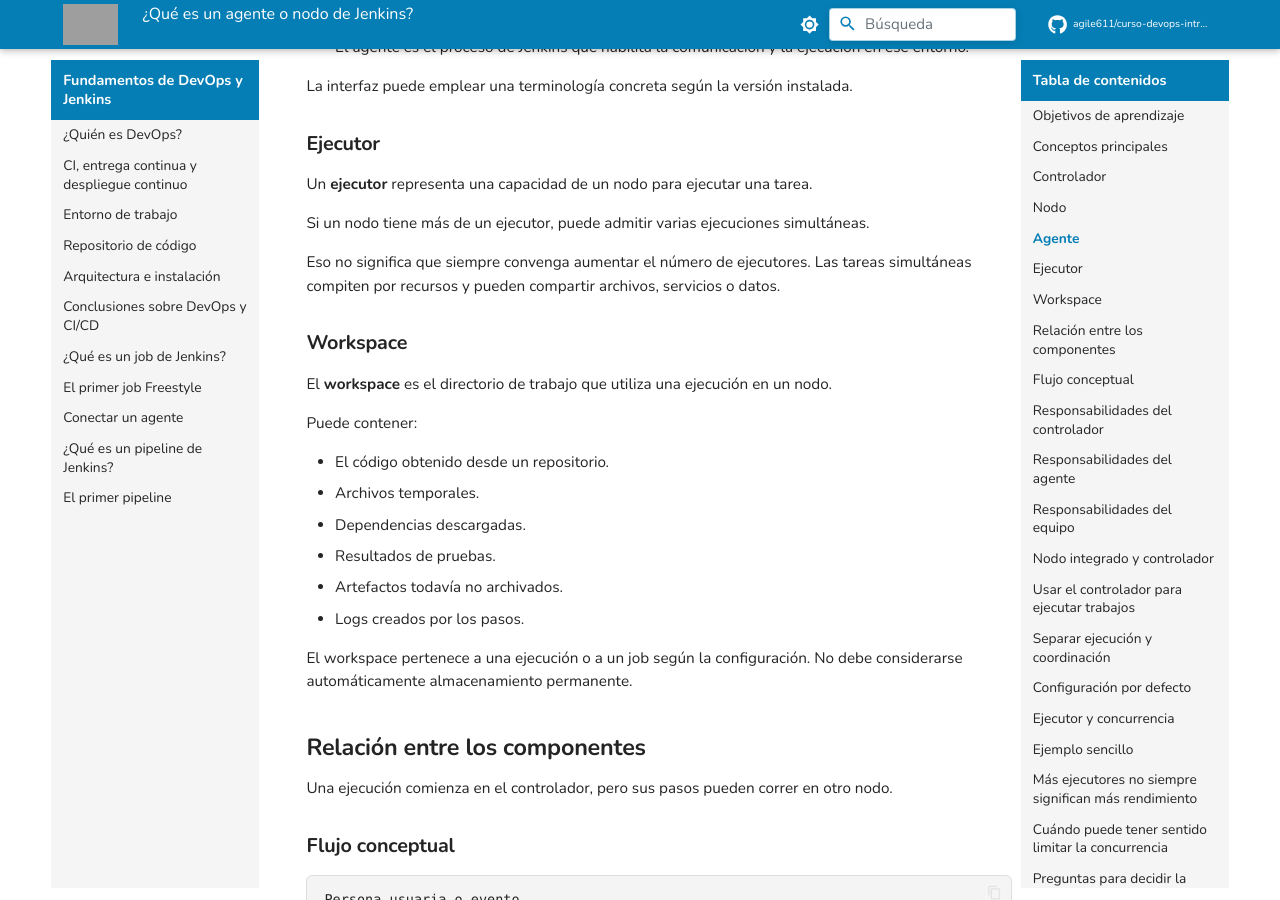
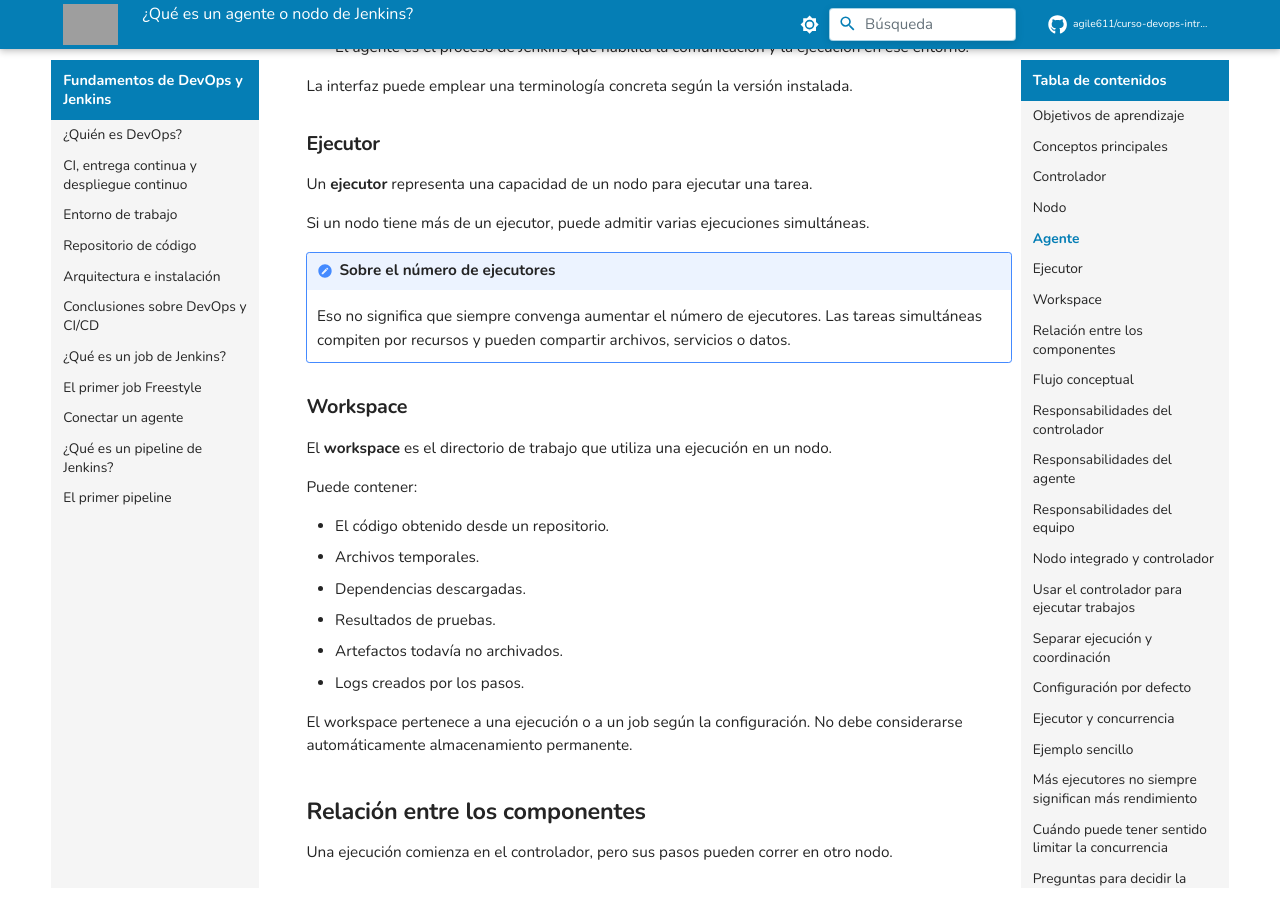
Before and after one commit to agile611/curso-devops-introduccion-a-integracion-continua-y-jenkins, an MkDocs documentation site: the page built from docs/01-fundamentos/09_que_es_un_agente_node.md, in a window 1280 px wide and 900 px high, scrolled down 2274 px. Built offline with MkDocs 1.6.1 and Material for MkDocs 9.7.7, drawn with Linux system fonts in a browser that asks for light colours; comment, search, counter and statistics services are not loaded; grey boxes are pictures that could not be loaded.

Commit message:
ejecutor

```diff
--- a/docs/01-fundamentos/09_que_es_un_agente_node.md
+++ b/docs/01-fundamentos/09_que_es_un_agente_node.md
@@ -80,7 +80,8 @@ Un **ejecutor** representa una capacidad de un nodo para ejecutar una tarea.
 
 Si un nodo tiene más de un ejecutor, puede admitir varias ejecuciones simultáneas.
 
-Eso no significa que siempre convenga aumentar el número de ejecutores. Las tareas simultáneas compiten por recursos y pueden compartir archivos, servicios o datos.
+!!! note "Sobre el número de ejecutores"
+    Eso no significa que siempre convenga aumentar el número de ejecutores. Las tareas simultáneas compiten por recursos y pueden compartir archivos, servicios o datos.
 
 ### Workspace
 
```
